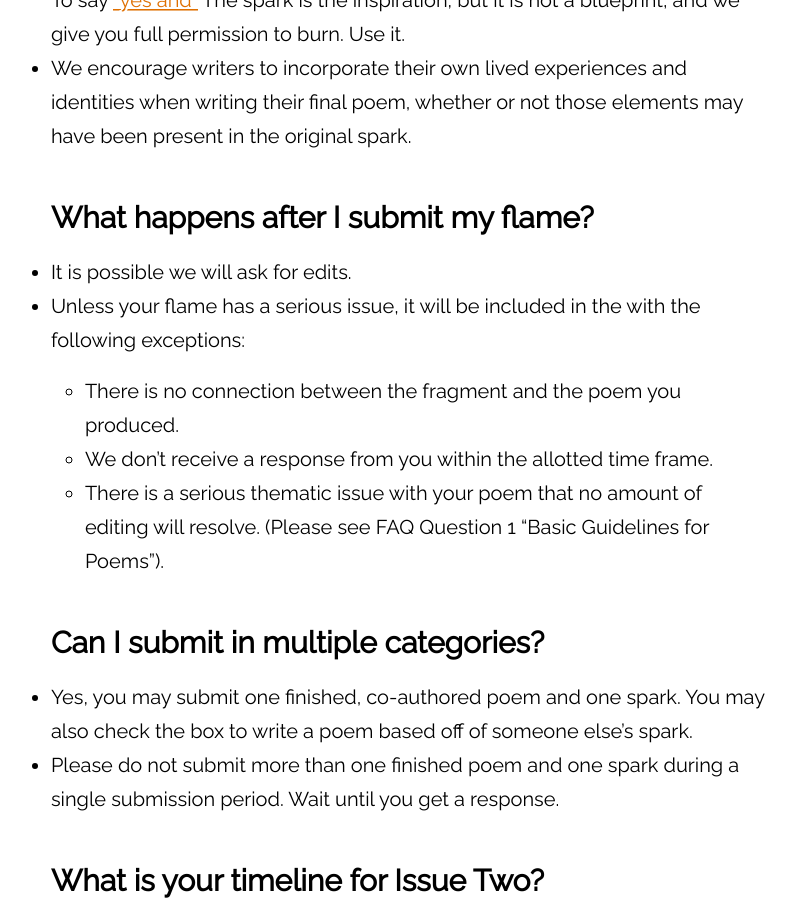
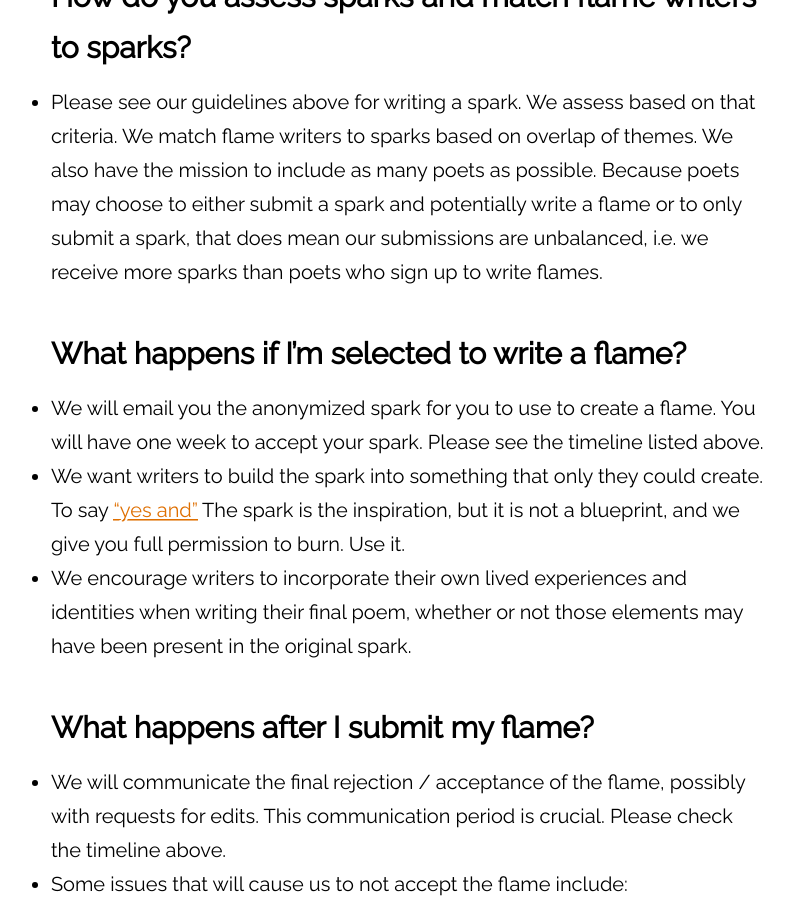
Before and after one commit to atmars77/atmars77.github.io, a Jekyll site: the page built from submit.md, in a window 1280 px wide and 900 px high, scrolled down 2756 px. Shown: the whole window, without its empty margins (232-1028 px from the left). Built offline with Jekyll 4.4.1, drawn with Linux system fonts in a browser that asks for light colours; some of the changed text lies outside the part shown.

Commit message:
updated submission process for issue three

```diff
--- a/submit.md
+++ b/submit.md
@@ -9,13 +9,22 @@
 ---
 Spark to Flame is a journal dedicated to collaborative poetry. We pair poets to co-author poetry anonymously through submissions of poetry fragments (sparks). If a fragment is accepted, it is then sent to another author, who turns it into a cohesive poem (flame). You can choose to submit a spark and write off of someone else’s spark, or to only submit a spark. We also accept polished, co-authored poetry submissions.
 
-Submissions for Issue Two are currently closed. Our timeline is below.
+Submissions for Issue Three will open February 15, 2024. The Google Form will be linked here when submissions open. Our timeline is below.
 
 Read our [interview](https://sixquestionsfor.blogspot.com/2023/10/Spark-To-Flame.html) with Jim Harrison to learn more about what we are looking for from submissions!
 
 NOTE: Starting for Issue Two we will nominate for Best of Net. Please let us know if you don't want to be considered for nomination. When nominating, this means we will share your email and name in conjunction with your co-author through the nomination form.
 
 # FAQ
+
+### What is your timeline for Issue Three?
+* February 15, 2024: Submissions open
+* April 15, 2024: Submissions close
+* April 22 to May 1, 2024: Responses sent out
+  * Poets accepted to write a flame will have one week to accept their spark. Poets who do not respond within one week will forfeit their spark, which will then be given to another flame writer.
+* June 1, 2024: Flames due
+* June 1 to 8, 2024: If needed, period for communication about edits between EIC and flame writer.
+* June 15, 2024: Publication of Issue Three
 
 ### What is a spark and what makes a good one?
 * A spark is what we call the poetry fragment. This is the building-block for the flame.
@@ -32,8 +41,8 @@
 ### What are your basic guidelines for poems, sparks, and flames?
 * Your standard stuff: interesting, makes us feel things, uses language in an awesome way, does multiple things at once
 * No racism / excessive or hate-based violence / sexism
-* We love shorter poems. No longer than 300 words for the final poem, please.
-* As of right now, we don't accept poems previously published in lit mags / journals. We do accept poems that have been posted on social media (Twitter / Instagram, for example).
+* We love shorter poems. Cut and shape the poem with full autonomy!
+* As of right now, we don't accept co-authored poems previously published in lit mags / journals. We do accept poems that have been posted on social media (Twitter / Instagram, for example).
 * Simultaneous submissions are welcome. Please let us know if your work is accepted for publication elsewhere as soon as possible.
 * No Artificial Intelligence (AI) tools should be involved in any step of the poem, fragment, or flame creation.
 
@@ -41,28 +50,20 @@
 * Please see our guidelines above for writing a spark. We assess based on that criteria. We match flame writers to sparks based on overlap of themes. We also have the mission to include as many poets as possible. Because poets may choose to either submit a spark and potentially write a flame or to only submit a spark, that does mean our submissions are unbalanced, i.e. we receive more sparks than poets who sign up to write flames.
 
 ### What happens if I'm selected to write a flame?
-* We will email you the anonymized spark for you to use to create a flame. You will have one week to accept your spark. Please see the timeline listed below.
+* We will email you the anonymized spark for you to use to create a flame. You will have one week to accept your spark. Please see the timeline listed above.
 * We want writers to build the spark into something that only they could create. To say [“yes and”](https://en.wikipedia.org/wiki/Yes,_and...) The spark is the inspiration, but it is not a blueprint, and we give you full permission to burn. Use it.
 * We encourage writers to incorporate their own lived experiences and identities when writing their final poem, whether or not those elements may have been present in the original spark.
 
 ### What happens after I submit my flame?
-* It is possible we will ask for edits.
-* Unless your flame has a serious issue, it will be included in the with the following exceptions:
+* We will communicate the final rejection / acceptance of the flame, possibly with requests for edits. This communication period is crucial. Please check the timeline above.
+* Some issues that will cause us to not accept the flame include:
   * There is no connection between the fragment and the poem you produced.
   * We don’t receive a response from you within the allotted time frame.
-  * There is a serious thematic issue with your poem that no amount of editing will resolve. (Please see FAQ Question 1 “Basic Guidelines for Poems”).
+  * There is a serious thematic issue with your poem.
 
 ### Can I submit in multiple categories?
 * Yes, you may submit one finished, co-authored poem and one spark. You may also check the box to write a poem based off of someone else’s spark.
-* Please do not submit more than one finished poem and one spark during a single submission period. Wait until you get a response.
-
-### What is your timeline for Issue Two?
-* August 15th 2023: Submissions open
-* October 15th 2023: Submissions close
-* October 22nd - November 1st: Responses sent out
-  * Poets accepted to write a flame will have one week to accept their spark. Poets who do not respond within one week will forfeit their spark, which will then be given to another flame writer.
-* December 1st 2023: Flames due
-* Mid-December 2023: Publication of Issue Two
+* Please do not submit more than one finished poem and one spark during a single submission period.
 
 ### How are bylines written?
 * Both authors’ names will be included in the byline, but we will distinguish between the author who provided the fragment (spark) and the author who constructed the final poem (flame). For example: By Natalie Wolf (Flame) and Katherine Schmidt (Spark).
```
Also changed, not shown: index.md (+1 -1 lines).
